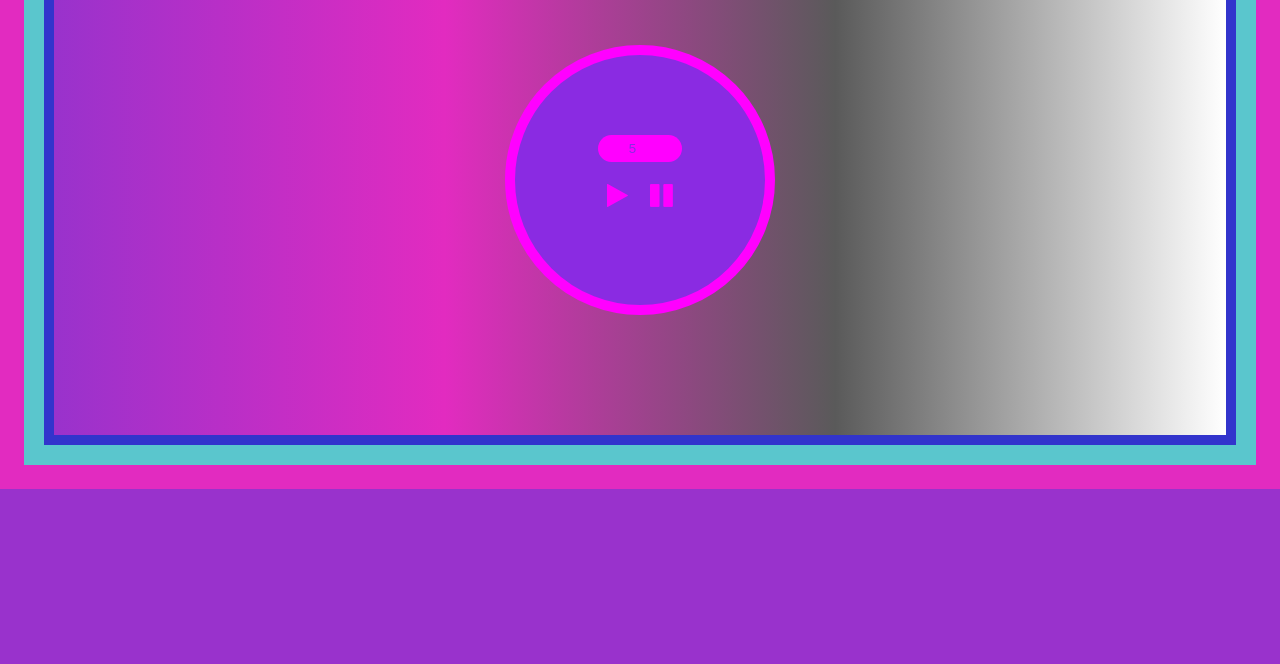
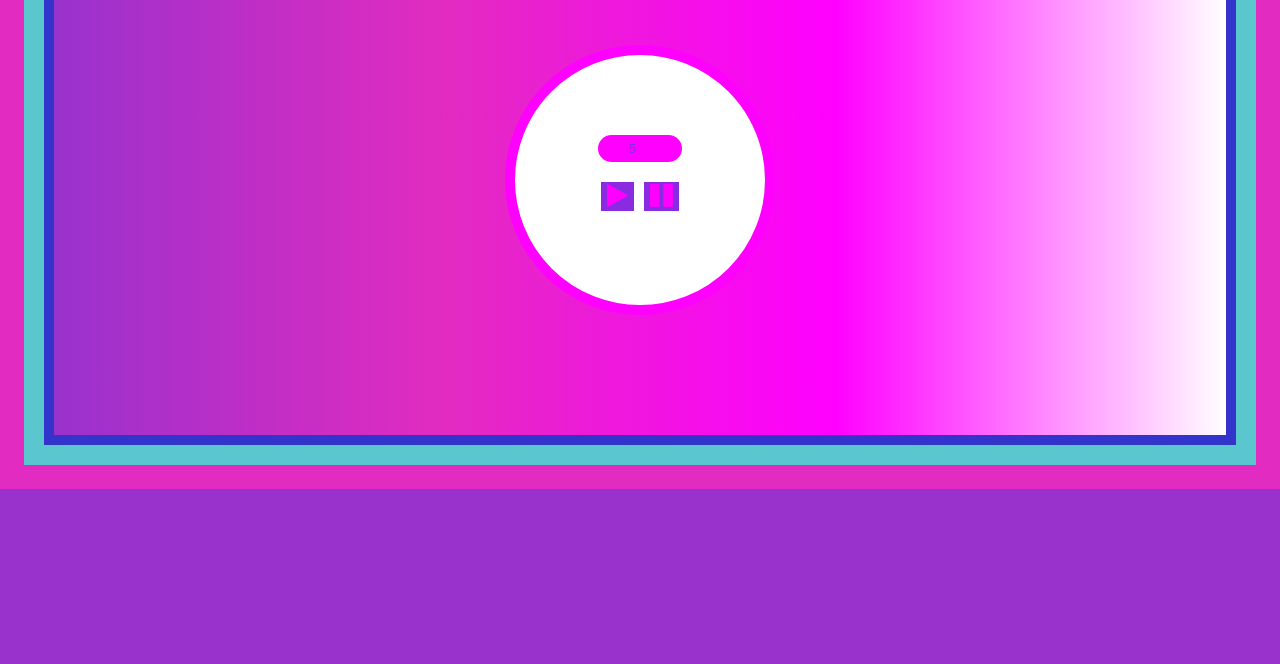
Before and after one commit to faiza203/Timer, a plain HTML site: page index.html in a window 1280 px wide. Shown: the part 136-800 px from the top of the page. Drawn offline with Linux system fonts and the light colour scheme.

Commit message:
insert background image

```diff
--- a/style.css
+++ b/style.css
@@ -9,7 +9,7 @@ body {
 #secmain {
   border: 10px #3234cc solid;
   padding-bottom: 120PX;
-  background-image: linear-gradient(to right,darkorchid,#e22bc0,#5a5a5a,#ffffff);
+  background-image: linear-gradient(to right,darkorchid,#e22bc0,magenta,#ffffff);
 }
 #program {
   color: #5acdaf;
@@ -25,7 +25,9 @@ body {
   text-align: center;
   background-color: blueviolet;
   margin-top: 60px;
+  background-image: linear-gradient(white,#ffffff);
 }
+
 #time {
   justify-content: center;
   align-items: center;
```
